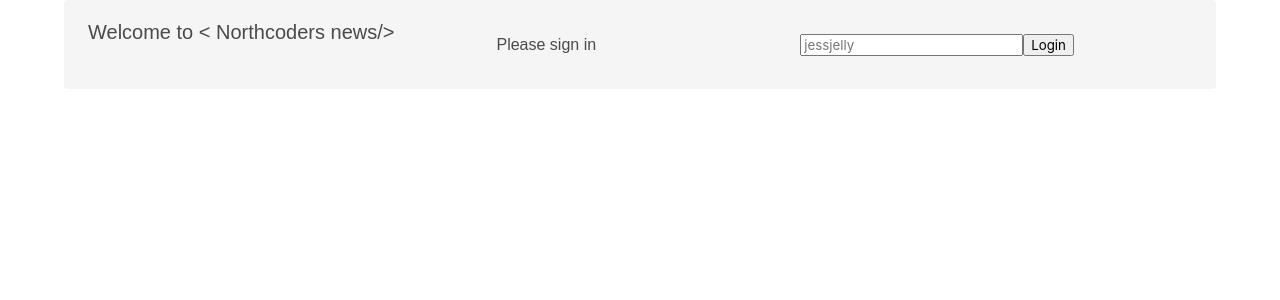
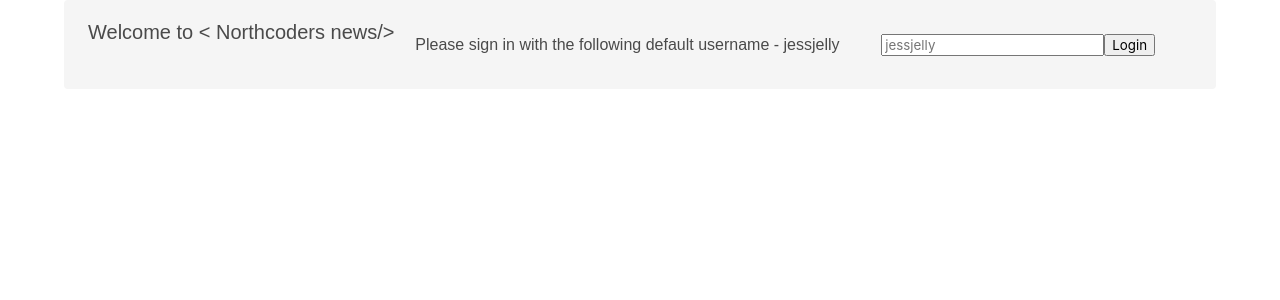
Before and after one commit to jamiemetca/fe-ft-nc-news-jamie, a React (Create React App) app: page / in a window 1280 px wide. Shown: the top 300 px of the page. Built offline with nearby package versions, Linux system fonts and the light colour scheme.

Commit message:
updated the signin prompt

```diff
--- a/src/components/Login.jsx
+++ b/src/components/Login.jsx
@@ -13,7 +13,7 @@ class Login extends Component {
             <div className='notification'>
               <nav className='level'>
                 <h3 className='subtitle is-5'>{`Welcome to ${`<`} Northcoders news${`/>`}`}</h3>
-                <h3 className='level-item'>Please sign in</h3>
+                <h3 className='level-item'>Please sign in with the following default username - jessjelly</h3>
             <form className='level-item'>
               <input
                 type="text"
```
